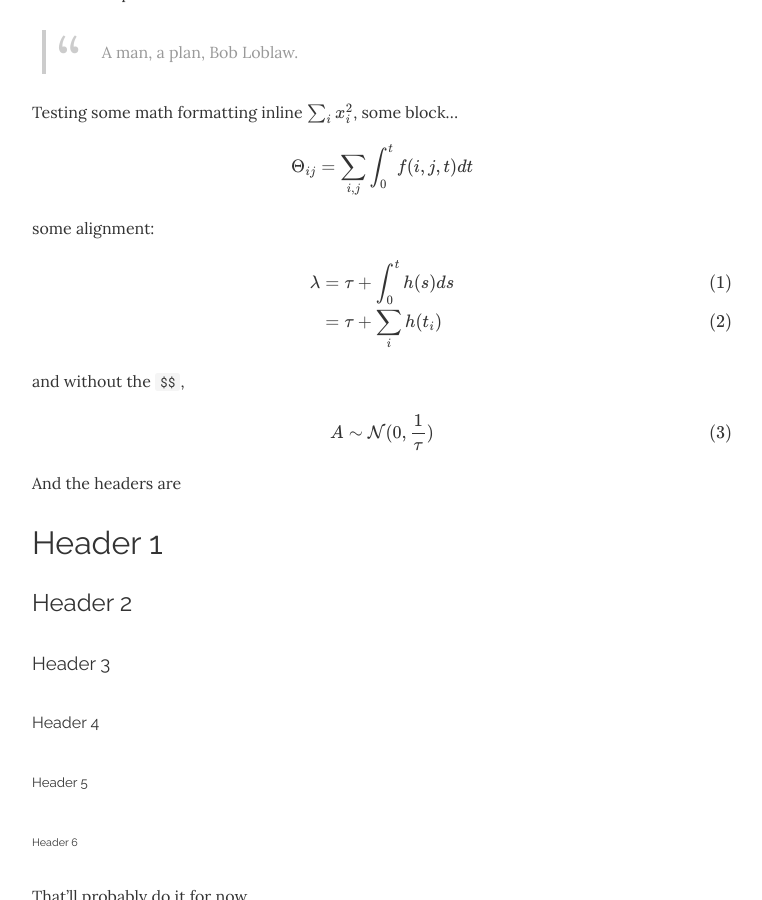
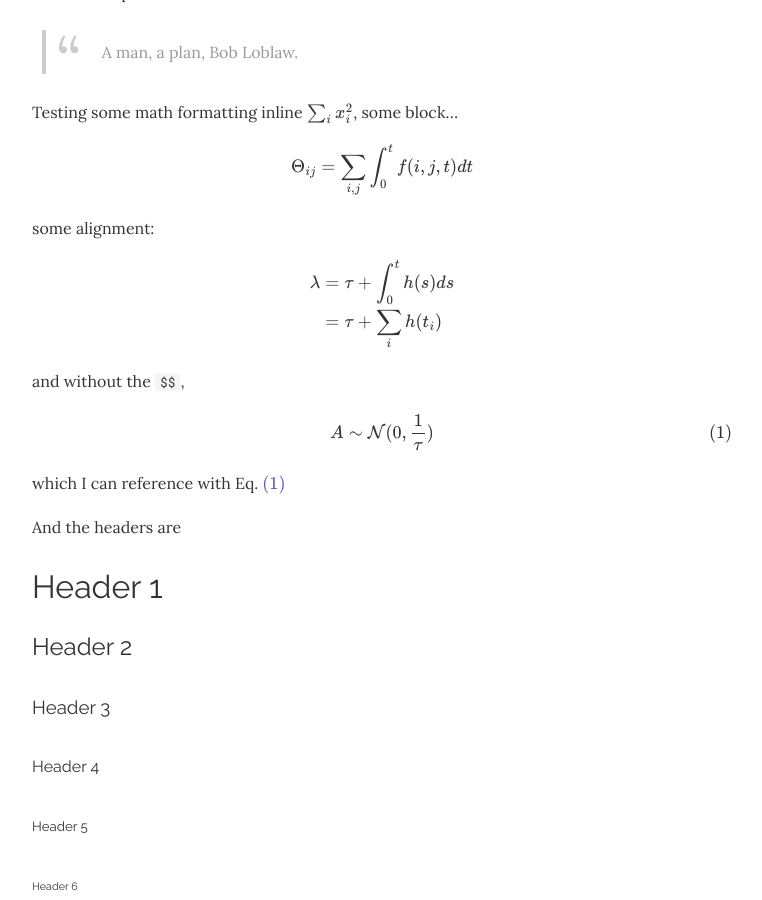
Before and after one commit to stmorse/stmorse.github.io, a Jekyll site: the page built from _posts/2016-12-30-Welcome-to-Lagrange.md, in a window 1280 px wide and 900 px high, scrolled down 791 px. Shown: the whole window, without its empty margins (258-1020 px from the left). Built offline with Jekyll 4.4.1, drawn with Linux system fonts in a browser that asks for light colours; nearby versions of some CDN libraries; formulas are drawn with MathJax 3.

Commit message:
testing eqn numbers

```diff
--- a/_posts/2016-12-30-Welcome-to-Lagrange.md
+++ b/_posts/2016-12-30-Welcome-to-Lagrange.md
@@ -39,17 +39,20 @@ $$\Theta_{ij} = \sum_{i,j} \int_0^t f(i,j,t) dt$$
 some alignment:
 
 $$
-\begin{align}
+\begin{align*}
 \lambda &= \tau + \int_0^t h(s) ds \\
  &= \tau + \sum_i h(t_i)
-\end{align}
+\end{align*}
 $$
 
 and without the `$$`,
 
 \begin{equation}
 A \sim \mathcal{N}(0, \frac{1}{\tau})
+\label{eq:test}
 \end{equation}
+
+which I can reference with Eq. \eqref{eq:test}
 
 And the headers are
 
```
